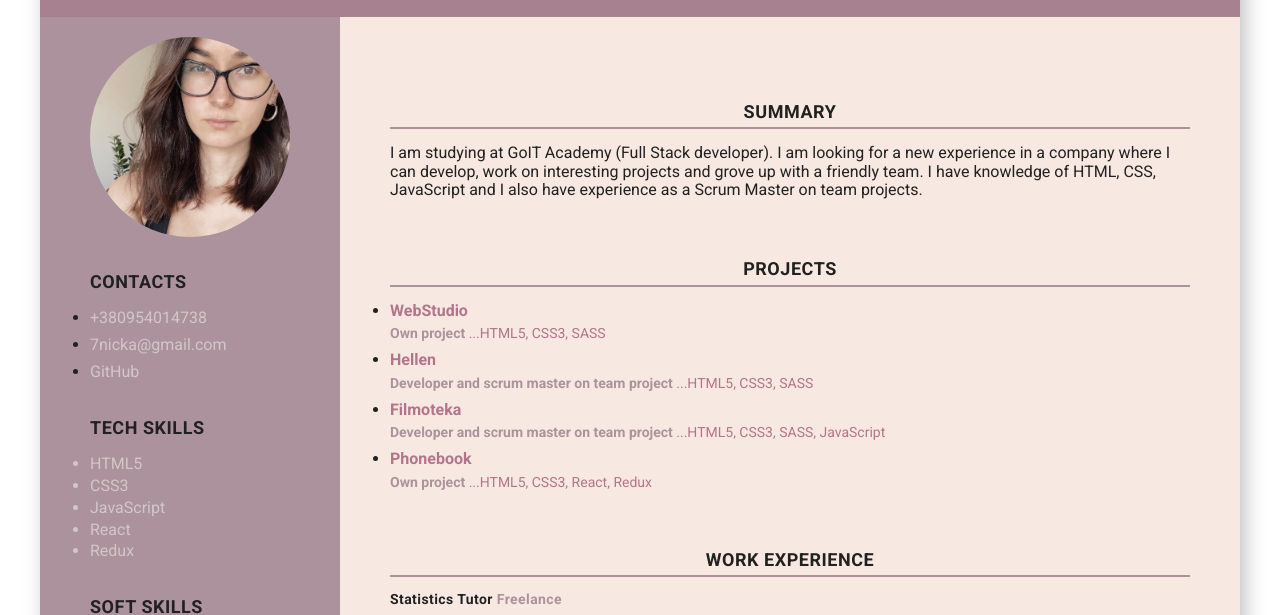
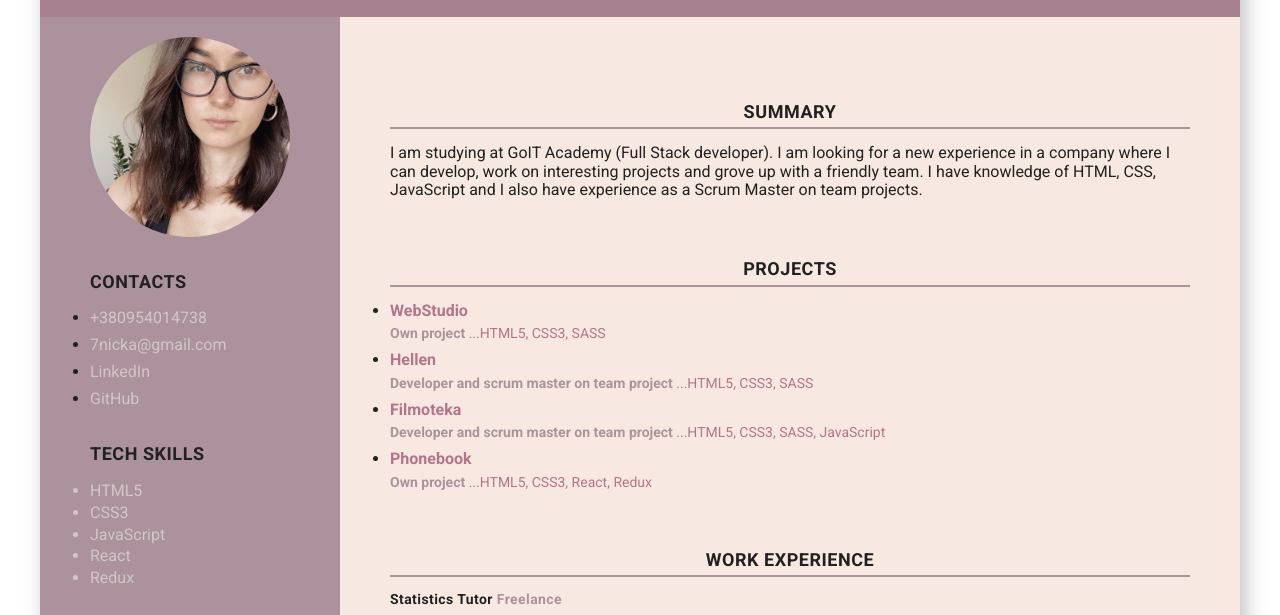
Before and after one commit to nika-sirak/my-cv, a plain HTML site: page index.html in a window 1280 px wide. Shown: the part 190-805 px from the top of the page. Drawn offline with nearby package versions, Linux system fonts and the light colour scheme.

Commit message:
add likedin

```diff
--- a/index.html
+++ b/index.html
@@ -70,6 +70,13 @@
               <li class="contacts-list-item">
                 <a class="contacts-link" href="mailto:7nicka@gmail.com"
                   >7nicka@gmail.com</a
+                >
+              </li>
+              <li class="contacts-list-item">
+                <a
+                  class="contacts-link"
+                  href="https://www.linkedin.com/in/veronika-sirak-289556230/"
+                  >LinkedIn</a
                 >
               </li>
               <li class="contacts-list-item">
```
